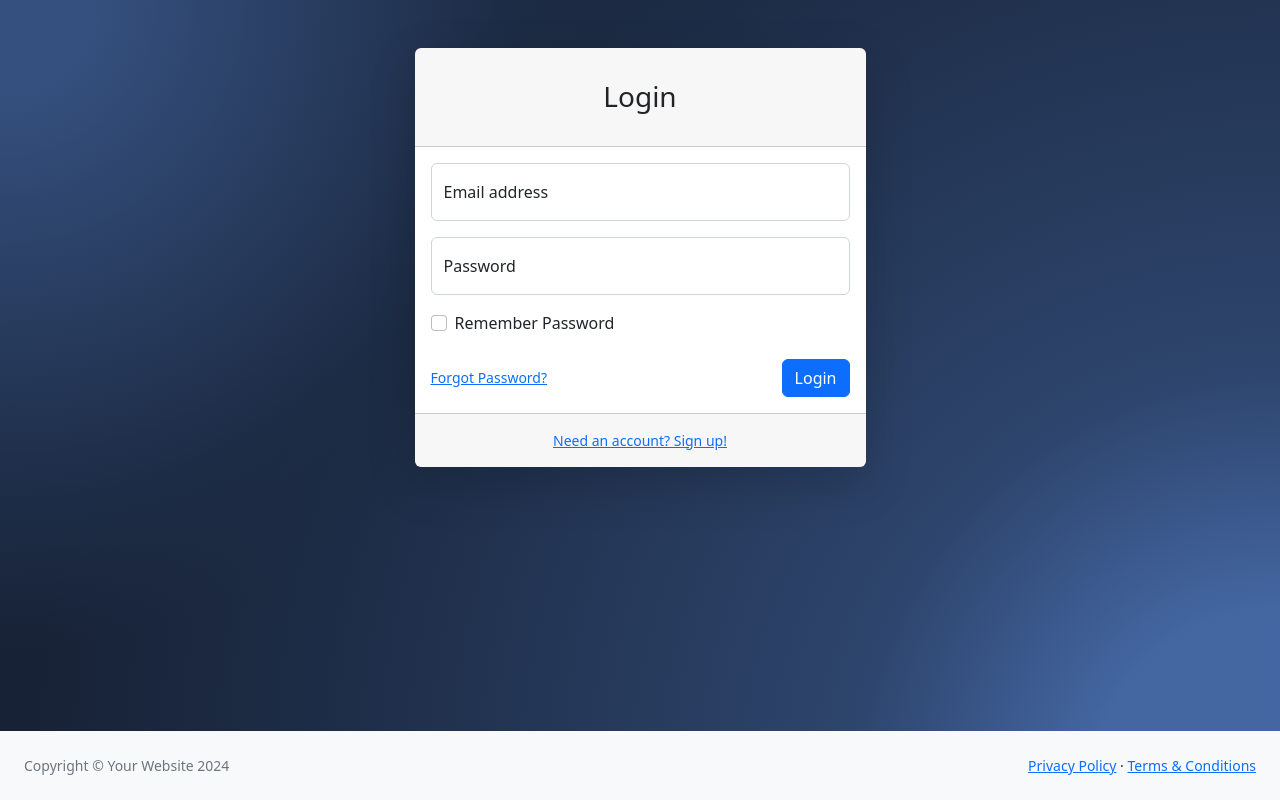
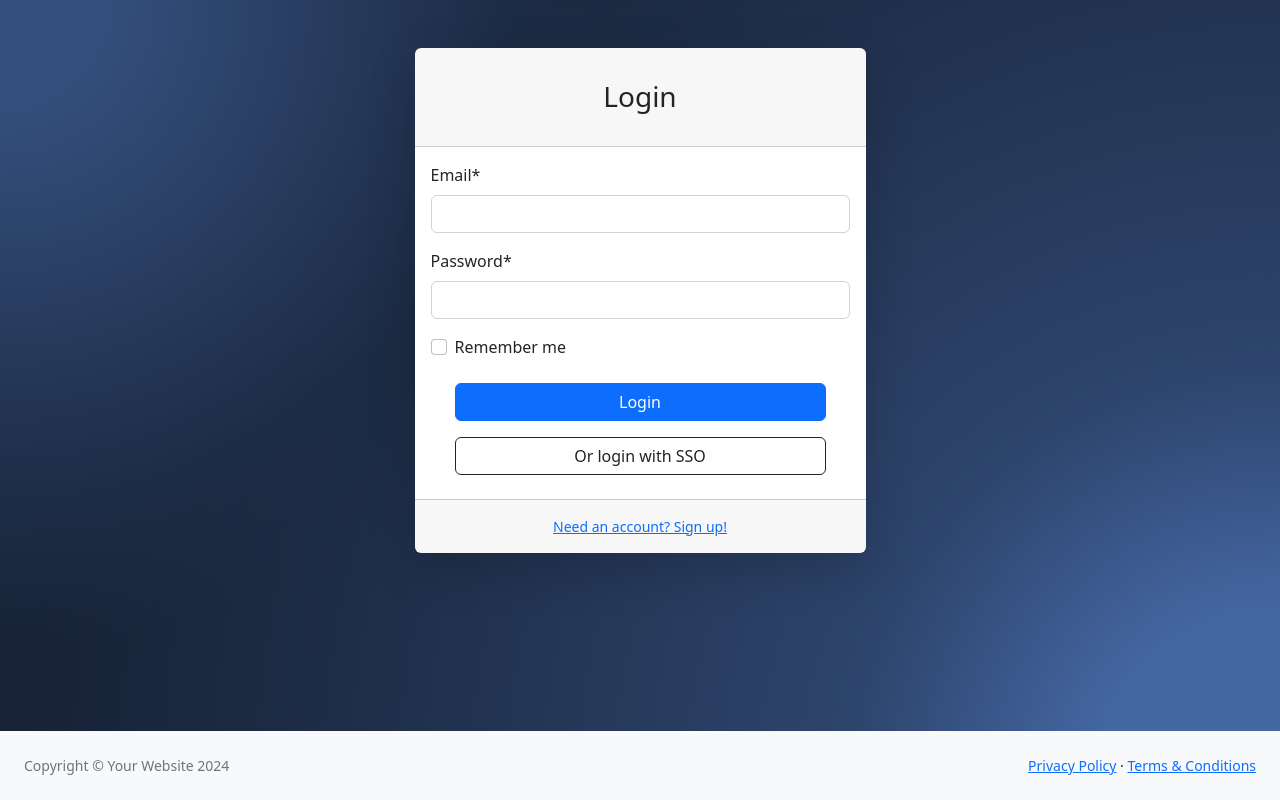
Before and after one commit to see7e/django_company-modules, a Django app: page /login/ in a window 1280 px wide. Run offline with Django 4.2, Linux system fonts and the light colour scheme; some libraries are stand-ins or nearby versions.

Commit message:
[Fix] Filter on `sidenav` menus and Login/Register forms

```diff
--- a/default/register_login/admin.py
+++ b/default/register_login/admin.py
@@ -8,7 +8,7 @@ from .forms import MultiSelectionGroupForm
 class CustomUserAdmin(admin.ModelAdmin):
     model = CustomUser
 
-    list_display = ('email', 'first_name', 'last_name', 'subgroup', 'is_active', 'is_staff',)
+    list_display = ('email', 'first_name', 'last_name', 'is_active', 'is_staff',)
     search_fields = ('email', 'first_name', 'last_name', 'subgroup__name',)
     list_filter = ('subgroup', 'is_active', 'is_staff',)
     ordering = ('first_name',)
--- a/default/register_login/forms.py
+++ b/default/register_login/forms.py
@@ -1,6 +1,8 @@
 from django import forms
 from django.contrib.admin.widgets import FilteredSelectMultiple
 from django.contrib.auth.models import Group
+from crispy_forms.helper import FormHelper
+from crispy_forms.layout import Layout, Submit, Row, Column, Div, HTML
 
 from .models import CustomUser
 
@@ -41,60 +43,58 @@ class MultiSelectionGroupForm(forms.ModelForm):
 
 
 class LoginForm(forms.Form):
-    class Meta:
-        model = CustomUser
-        fields = ['email', 'password']
-
     email = forms.EmailField(label='Email')
     password = forms.CharField(label='Password', widget=forms.PasswordInput)
-    # remember_me = forms.BooleanField(label='Remember me', required=False)
+    remember_me = forms.BooleanField(label='Remember me', required=False)
 
-    def build(self, *args, **kwargs):
-        self.fields['email'].widget = forms.EmailInput(
-            attrs={'class': 'form-control', 'required': True}
+    def __init__(self, *args, **kwargs):
+        super().__init__(*args, **kwargs)
+        self.helper = FormHelper()
+        self.helper.form_method = 'post'
+        self.helper.form_action = 'register_login:login'
+        self.helper.layout = Layout(
+            'email',
+            'password',
+            'remember_me',
+            Div(
+                Submit('submit', 'Login', css_class='btn btn-primary btn-block mx-4 my-2'),
+                HTML('<a href="{% url "register_login:sso_login" %}" class="btn btn-outline-dark mx-4 my-2">\
+                     Or login with SSO</a>'),
+                css_class='d-grid',
+            )
         )
-        self.fields['password'].widget = forms.PasswordInput(
-            attrs={'class': 'form-control', 'required': True}
-        )
-        self.fields['remember_me'].widget = forms.CheckboxInput(
-            attrs={'class': 'form-check-input'}
-        )
-        # self.fields['remember_me'].label = 'Remember me'
 
 
 class RegisterForm(forms.ModelForm):
+    password_confirm = forms.CharField(label='Confirm Password', widget=forms.PasswordInput)
+
     class Meta:
         model = CustomUser
         fields = ['first_name', 'last_name', 'email', 'password']
 
-    first_name = forms.CharField(label='First Name')
-    last_name = forms.CharField(label='Last Name')
-    email = forms.EmailField(label='Email')
-    password = forms.CharField(label='Password', widget=forms.PasswordInput)
-
     def __init__(self, *args, **kwargs):
-        super(RegisterForm, self).__init__(*args, **kwargs)
-        self.build_fields()
-
-
-    def build_fields(self):
-        self.fields['email'].widget = forms.EmailInput(
-            attrs={'class': 'form-control', 'required': True}
-        )
-        self.fields['password'].widget = forms.PasswordInput(
-            attrs={'class': 'form-control', 'required': True}
-        )
-        self.fields['first_name'].widget = forms.TextInput(
-            attrs={'class': 'form-control', 'required': True}
-        )
-        self.fields['last_name'].widget = forms.TextInput(
-            attrs={'class': 'form-control', 'required': True}
+        super().__init__(*args, **kwargs)
+        self.helper = FormHelper()
+        self.helper.form_method = 'post'
+        self.helper.form_action = 'register_login:register'
+        self.helper.layout = Layout(
+            Row(
+                Column('first_name', css_class='form-group col-md-6 mb-0'),
+                Column('last_name', css_class='form-group col-md-6 mb-0'),
+                css_class='form-row'
+            ),
+            'email',
+            'password',
+            'password_confirm',
+            Div(
+                Submit('submit', 'Create Account', css_class='btn btn-primary btn-block'),
+                css_class='d-grid',
+            )
         )
 
-
-    def save(self, commit=True):
-        user = super(RegisterForm, self).save(commit=False)
-        user.set_password(self.cleaned_data['password'])
-        if commit:
-            user.save()
-        return user
+    def clean(self):
+        cleaned_data = super().clean()
+        password = cleaned_data.get('password')
+        password_confirm = cleaned_data.get('password_confirm')
+        if password != password_confirm:
+            raise forms.ValidationError("Passwords do not match.")
--- a/default/register_login/models.py
+++ b/default/register_login/models.py
@@ -30,7 +30,7 @@ class CustomUser(AbstractUser):
     email = models.EmailField(unique=True)
     first_name = models.CharField(max_length=30)
     last_name = models.CharField(max_length=30)
-    subgroup = models.ForeignKey('SubGroup', on_delete=models.CASCADE, null=True)
+    subgroup = models.ManyToManyField('SubGroup', related_name='users', blank=True)
     is_active = models.BooleanField(default=True)
     is_staff = models.BooleanField(default=False)
 
--- a/default/register_login/templates/register_login.html
+++ b/default/register_login/templates/register_login.html
@@ -1,8 +1,8 @@
 {% extends "base_layout.html" %}
+{% load crispy_forms_tags %}
 
 {% block title %}{% if not register %} Login{% else %}Register{% endif %}{% endblock %}
 
-<!-- Section: Design Block -->
 {% block register_login %}
 
 {% comment %} TODO: move styles to css file {% endcomment %}
@@ -60,78 +60,14 @@
                                 <h3 class="text-center font-weight-light my-4">{% if not register %}Login{% else %}Create Account{% endif %}</h3>
                             </div>
                             <div class="card-body">
-
-                                {% comment %} TODO: replace form with forms.py code {% endcomment %}
-                                {% comment %}<form action="" method="post">
-                                {% csrf_token %}
-                                {{ form.as_p }}
-                                <button type="submit" class="btn btn-primary">Login</button>
-                                </form>
-                                <hr>
-                                <a href="{% url 'register_login:sso_login' %}" class="btn btn-secondary">Or login with SSO</a> {% endcomment %}
                                 {% if not register %}
                                 <form>
-                                    <div class="form-floating mb-3">
-                                        <input class="form-control" id="inputEmail" type="email" placeholder="name@example.com" />
-                                        <label for="inputEmail">Email address</label>
-                                    </div>
-                                    <div class="form-floating mb-3">
-                                        <input class="form-control" id="inputPassword" type="password" placeholder="Password" />
-                                        <label for="inputPassword">Password</label>
-                                    </div>
-                                    <div class="form-check mb-3">
-                                        <input class="form-check-input" id="inputRememberPassword" type="checkbox" value="" />
-                                        <label class="form-check-label" for="inputRememberPassword">Remember Password</label>
-                                    </div>
-                                    <div class="d-flex align-items-center justify-content-between mt-4 mb-0">
-                                        <a class="small" href="password.html">Forgot Password?</a>
-                                        <a class="btn btn-primary"
-                                            hx-post="{% url "register_login:login" %}"
-                                            hx-trigger="click"
-                                        >Login</a>
-                                    </div>
+                                    {% crispy form %}
                                 </form>
-
                                 {% else %}
-                                <div class="card-body">
                                 <form>
-                                        <div class="row mb-3">
-                                            <div class="col-md-6">
-                                                <div class="form-floating mb-3 mb-md-0">
-                                                    <input class="form-control" id="inputFirstName" type="text" placeholder="Enter your first name" />
-                                                    <label for="inputFirstName">First name</label>
-                                                </div>
-                                            </div>
-                                            <div class="col-md-6">
-                                                <div class="form-floating">
-                                                    <input class="form-control" id="inputLastName" type="text" placeholder="Enter your last name" />
-                                                    <label for="inputLastName">Last name</label>
-                                                </div>
-                                            </div>
-                                        </div>
-                                        <div class="form-floating mb-3">
-                                            <input class="form-control" id="inputEmail" type="email" placeholder="name@example.com" />
-                                            <label for="inputEmail">Email address</label>
-                                        </div>
-                                        <div class="row mb-3">
-                                            <div class="col-md-6">
-                                                <div class="form-floating mb-3 mb-md-0">
-                                                    <input class="form-control" id="inputPassword" type="password" placeholder="Create a password" />
-                                                    <label for="inputPassword">Password</label>
-                                                </div>
-                                            </div>
-                                            <div class="col-md-6">
-                                                <div class="form-floating mb-3 mb-md-0">
-                                                    <input class="form-control" id="inputPasswordConfirm" type="password" placeholder="Confirm password" />
-                                                    <label for="inputPasswordConfirm">Confirm Password</label>
-                                                </div>
-                                            </div>
-                                        </div>
-                                        <div class="mt-4 mb-0">
-                                            <div class="d-grid"><a class="btn btn-primary btn-block" href="login.html">Create Account</a></div>
-                                        </div>
+                                    {% crispy form %}
                                 </form>
-                                </div>
                                 {% endif %}
                             </div>
                             <div class="card-footer text-center py-3">
@@ -167,4 +103,3 @@
 <script src="https://cdn.jsdelivr.net/npm/bootstrap@5.2.3/dist/js/bootstrap.bundle.min.js" crossorigin="anonymous"></script>
 {% comment %} <script src="js/scripts.js"></script> {% endcomment %}
 {% endblock %}
-  <!-- Section: Design Block -->
--- a/default/register_login/urls.py
+++ b/default/register_login/urls.py
@@ -5,9 +5,10 @@ from . import views
 app_name = 'register_login'
 
 urlpatterns = [
-    path('', views.login, name='login'),
-    path('login/', views.login, name='login'),
+    path('', views.usr_login, name='login'),
+    path('login/', views.usr_login, name='login'),
     path('sso-login/', views.sso_login, name='sso_login'),
+    path('logout/', views.usr_logout, name='logout'),
     path('register/', views.register, name='register'),
     path('home/', views.index, name='home'),
 ]
--- a/default/register_login/views.py
+++ b/default/register_login/views.py
@@ -1,7 +1,7 @@
 from allauth.socialaccount.models import SocialAccount
 
 from django.shortcuts import render, redirect
-from django.contrib.auth import authenticate, login
+from django.contrib.auth import authenticate, login, logout
 from django.contrib.auth.decorators import login_required
 
 from .models import CustomUser
@@ -30,14 +30,14 @@ def register(request):
             login(request, user)
 
             # Render the index page
-            return render(request, 'home')
+            return redirect('register_login:home')
     else:
         form = RegisterForm()
 
     return render(request, 'register_login.html', {'form': form, 'register': True})
 
 
-def login(request):
+def usr_login(request):
     if request.method == 'POST':
         form = LoginForm(request.POST)
 
@@ -53,7 +53,7 @@ def login(request):
                 login(request, user)
 
                 # Render the index page
-                return render(request, 'home')
+                return redirect('register_login:home')
             else:
                 # Invalid credentials, show an error message
                 error_message = "Invalid email or password."
@@ -78,10 +78,18 @@ def sso_login(request):
             login(request, user)
 
             # Render the index page
-            return render(request, 'home')
+            return redirect('register_login:home')
         except SocialAccount.DoesNotExist:
             # User not found, show an error message
             error_message = "User not found."
             return render(request, 'login.html', {'error_message': error_message})
 
     return render(request, 'login.html')
+
+
+def usr_logout(request):
+    # Log the user out
+    logout(request)
+
+    # Redirect to the login page
+    return redirect('register_login:login')
--- a/default/static/templates/nav.html
+++ b/default/static/templates/nav.html
@@ -18,7 +18,7 @@
                 <li><a class="dropdown-item" href="#!">Settings</a></li>
                 <li><a class="dropdown-item" href="#!">Activity Log</a></li>
                 <li><hr class="dropdown-divider" /></li>
-                <li><a class="dropdown-item" href="#!">Logout</a></li>
+                <li><a class="dropdown-item" href="{% url "register_login:logout" %}">Logout</a></li>
             </ul>
         </li>
     </ul>
```
Also changed, not shown: default/register_login/migrations/0002_remove_customuser_subgroup_customuser_subgroup.py (added). Lines whose indentation alone changed are shown as unchanged.
